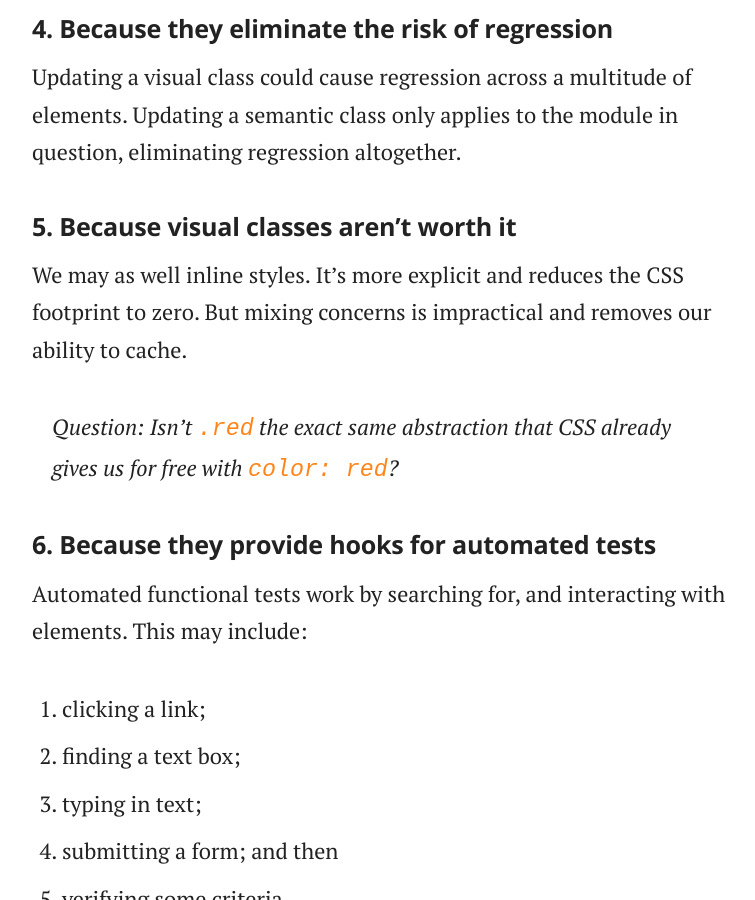
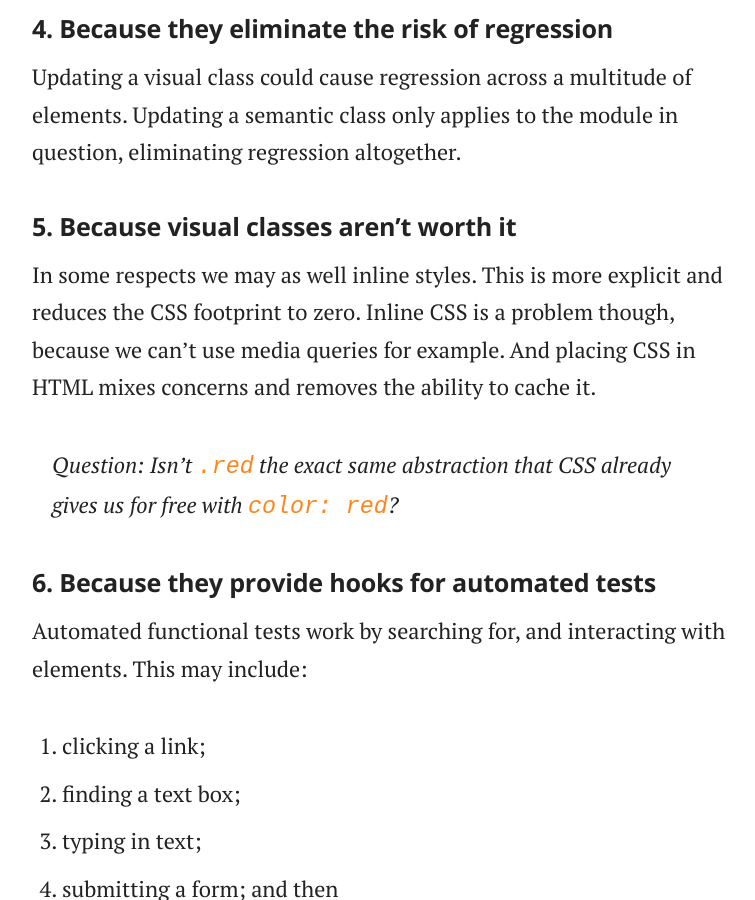
Before and after one commit to adamsilver/maintainablecss.com-jekyll, a Jekyll site: the page built from _chapters/02-semantics.md, in a window 1280 px wide and 900 px high, scrolled down 5367 px. Shown: the whole window, without its empty margins (258-1013 px from the left). Built offline with Jekyll 4.4.1, drawn with Linux system fonts in a browser that asks for light colours.

Commit message:
semantics inline note

```diff
--- a/_chapters/02-semantics.md
+++ b/_chapters/02-semantics.md
@@ -114,7 +114,7 @@ Updating a visual class could cause regression across a multitude of elements. U
 
 ## 5. Because visual classes aren't worth it
 
-We may as well inline styles. It's more explicit and reduces the CSS footprint to zero. But mixing concerns is impractical and removes our ability to cache.
+In some respects we may as well inline styles. This is more explicit and reduces the CSS footprint to zero. Inline CSS is a problem though, because we can't use media queries for example. And placing CSS in HTML mixes concerns and removes the ability to cache it.
 
 > Question: Isn't `.red` the exact same abstraction that CSS already gives us for free with `color: red`?
 
```
